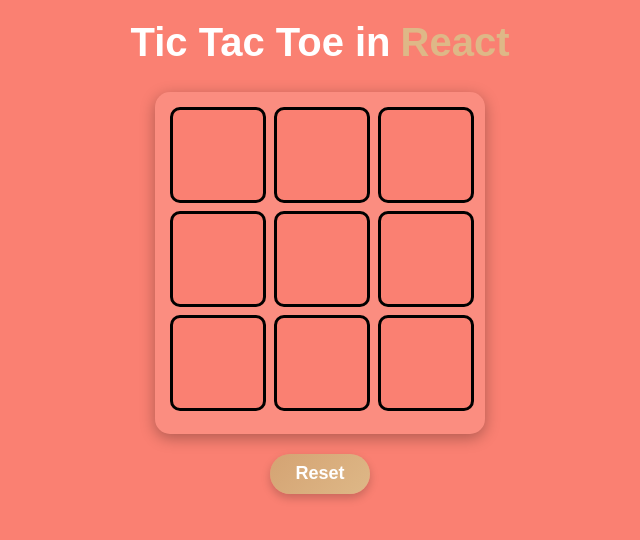
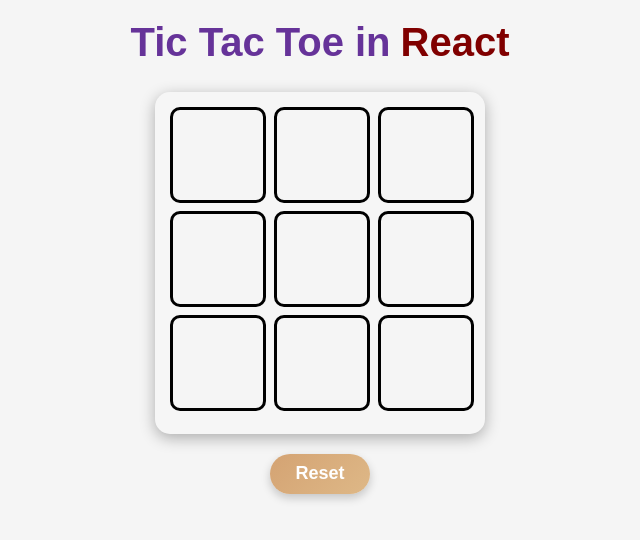
Before and after one commit to harshith8899/Tic-tac-toe, a React (Create React App) app: page / in a window 1280 px wide. Shown: the top 540 px of the page, without its empty margins (320-960 px from the left). Built offline with nearby package versions, Linux system fonts and the light colour scheme.

Commit message:
styling updated

```diff
--- a/src/components/TicTacToe/TicTacToe.css
+++ b/src/components/TicTacToe/TicTacToe.css
@@ -5,7 +5,7 @@
 
 .title {
     margin-top: 20px;
-    color: white;
+    color: rebeccapurple;
     font-size: 40px;
     display: flex;
     justify-content: center;
@@ -14,7 +14,7 @@
 }
 
 .title span {
-    color: burlywood;
+    color: maroon;
     padding-left: 10px;
 }
 
@@ -55,7 +55,7 @@
 .boxes {
     height: 90px;
     width: 90px;
-    background: salmon;
+    background: whitesmoke;
     border: 3px solid black;
     border-radius: 10px;
     cursor: pointer;
@@ -68,8 +68,14 @@
     transition: 0.2s ease-in-out;
 }
 
+.boxes img {
+    width: 80%; /* Make the image fit inside the box */
+    height: 80%;
+    object-fit: contain; /* Ensures the image doesn't stretch */
+}
+
 .boxes:hover {
-    background: rgba(250, 128, 114, 0.8);
+    background: rgb(209, 195, 195);
     transform: scale(1.05);
 }
 
--- a/src/components/TicTacToe/TicTacToe.jsx
+++ b/src/components/TicTacToe/TicTacToe.jsx
@@ -1,38 +1,57 @@
-import React from 'react'
-import './TicTacToe.css'
-import circle_icon from '../assets/circle.png'
-import cross_icon from '../assets/cross.png'
+import React, { useState } from 'react';
+import './TicTacToe.css';
+import circle_icon from '../assets/circle.png';
+import cross_icon from '../assets/cross.png';
 
-const tictactoe = () => {
+let data = ["", "", "", "", "", "", "", "", ""];
+
+const TicTacToe = () => { // Changed function name to PascalCase
+
+  let [count, setCount] = useState(0); // Fixed 'UseState' to 'useState'
+  let [lock, setLock] = useState(false);
+
+  const toggle = (e, num) => { // Added missing 'e' and 'num' parameters
+    if (lock) {
+      return;
+    }
+    if (count % 2 === 0) {
+      e.target.innerHTML = `<img src="${cross_icon}" alt="X">`; // Fixed incorrect string interpolation
+      data[num] = "x";
+      setCount(count + 1); // Avoid pre-increment operator
+    } else {
+      e.target.innerHTML = `<img src="${circle_icon}" alt="O">`; // Fixed incorrect string interpolation
+      data[num] = "o";
+      setCount(count + 1);
+    }
+  };
+
   return (
     <div>
       <div className="container">
         <h1 className="title">Tic Tac Toe in <span>React</span></h1>
         <div className="board">
           <div className="row1">
-            <div className="boxes"></div>
-            <div className="boxes"></div>
-            <div className="boxes"></div>
+            <div className="boxes" onClick={(e) => toggle(e, 0)}></div>
+            <div className="boxes" onClick={(e) => toggle(e, 1)}></div>
+            <div className="boxes" onClick={(e) => toggle(e, 2)}></div>
           </div>
 
           <div className="row2">
-            <div className="boxes"></div>
-            <div className="boxes"></div>
-            <div className="boxes"></div>
+            <div className="boxes" onClick={(e) => toggle(e, 3)}></div>
+            <div className="boxes" onClick={(e) => toggle(e, 4)}></div>
+            <div className="boxes" onClick={(e) => toggle(e, 5)}></div>
           </div>
 
           <div className="row3">
-            <div className="boxes"></div>
-            <div className="boxes"></div>
-            <div className="boxes"></div>
+            <div className="boxes" onClick={(e) => toggle(e, 6)}></div>
+            <div className="boxes" onClick={(e) => toggle(e, 7)}></div>
+            <div className="boxes" onClick={(e) => toggle(e, 8)}></div>
           </div>
-
-
         </div>
         <button className="reset">Reset</button>
       </div>
     </div>
-  )
-}
+  );
+};
 
-export default tictactoe
+export default TicTacToe; // Fixed export name
--- a/src/index.css
+++ b/src/index.css
@@ -5,7 +5,7 @@
     sans-serif;
   -webkit-font-smoothing: antialiased;
   -moz-osx-font-smoothing: grayscale;
-  background: salmon
+  background: whitesmoke
 }
 
 code {
```
